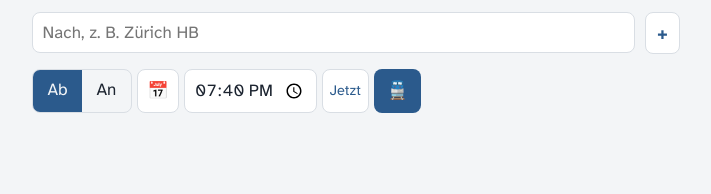
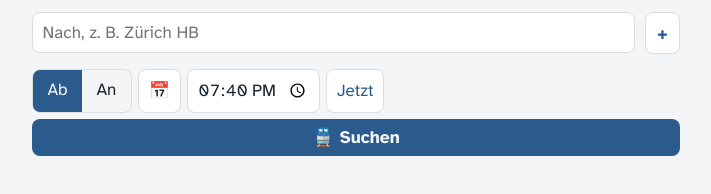
Before and after one commit to degob/homeapprox, a website: page index.html in a window 1280 px wide. Shown: the part 128-322 px from the top of the page, without its empty margins (284-995 px from the left). Drawn offline with Linux system fonts and the light colour scheme.

Commit message:
Search button on its own line, full width
- "🚆 Suchen" below Ab/An · 📅 · time · Jetzt
- Time row fits on one line down to 320 px (24-h clock)

Co-Authored-By: Claude Opus 5.5 <noreply@anthropic.com>
Claude-Session: https://claude.ai/code/session_01Hk4Dsgp7Pe3fbuZYRFtVkk

```diff
--- a/index.html
+++ b/index.html
@@ -175,9 +175,10 @@ label.ghost { font-weight: 700; border-radius: 8px; padding: .6rem 1.2rem; curso
 .places .exchange { margin-top: .6rem; }
 .places #px-status:empty { display: none; }
 .ends { flex-wrap: nowrap; }
-/* Ab/An · 📅 · time · Jetzt · 🚆: one line from ~360 px (24-h clock). */
-.when { gap: .3rem; }
-#now { padding: .45rem .45rem; font-size: .9rem; }
+/* Ab/An · 📅 · time · Jetzt on one line; search button below, full width. */
+.when { gap: .4rem; }
+#now { padding: .45rem .6rem; }
+.when .go { flex: 1 1 100%; }
 .cal { padding: .45rem .6rem; font-weight: 400; white-space: nowrap; }
 .go { padding: .45rem .8rem; font-size: 1.1rem; line-height: 1.3; }
 .cal.other { color: var(--ink); border-color: var(--transit); }
@@ -418,7 +419,7 @@ label.ghost { font-weight: 700; border-radius: 8px; padding: .6rem 1.2rem; curso
     <input type="date" id="date" required hidden>
     <input type="time" id="time" required>
     <button type="button" id="now" class="ghost cal" title="Datum und Zeit auf jetzt">Jetzt</button>
-    <button type="submit" class="go" aria-label="Suchen" title="Suchen">🚆</button>
+    <button type="submit" class="go" title="Suchen">🚆 Suchen</button>
   </div>
 
 </form>
```
